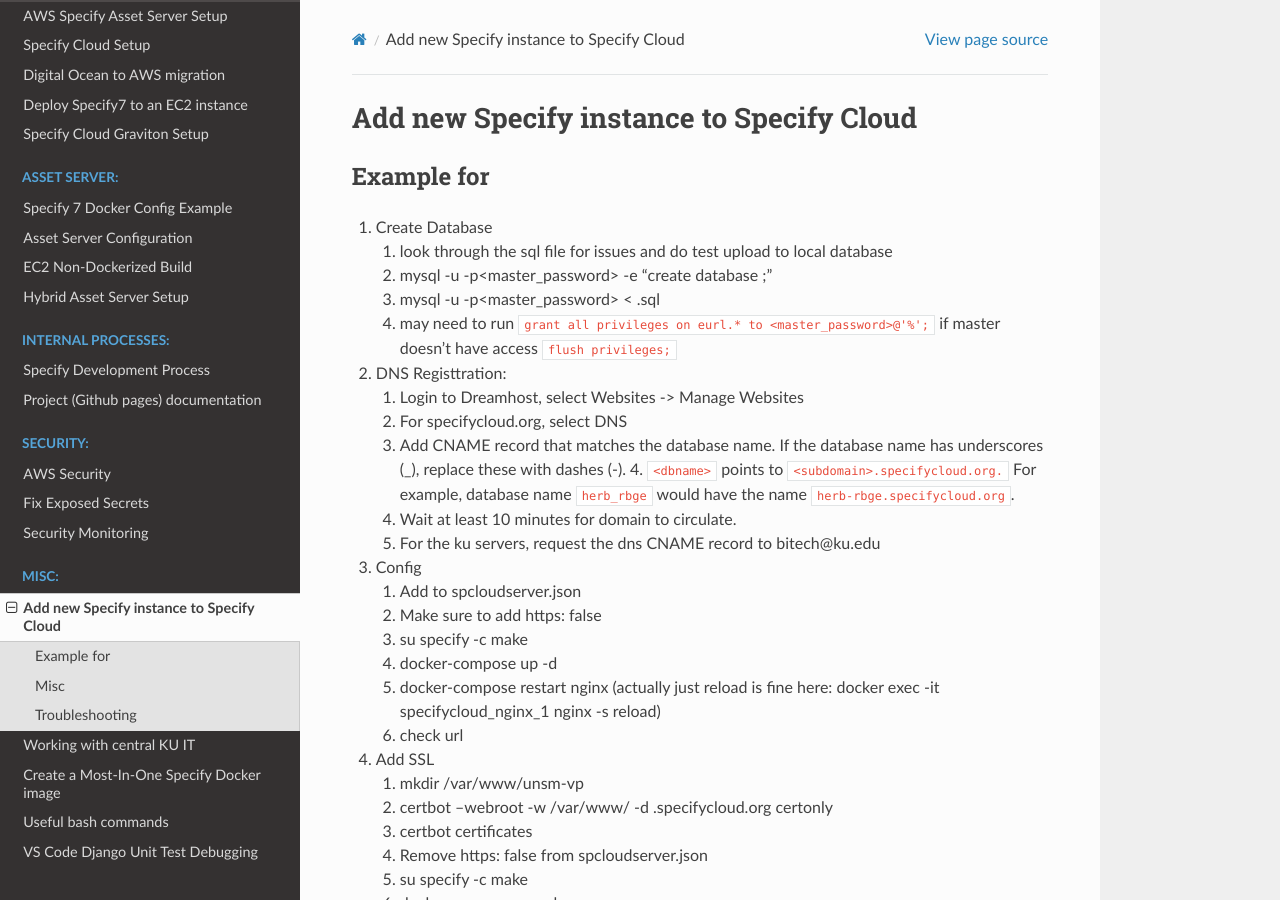
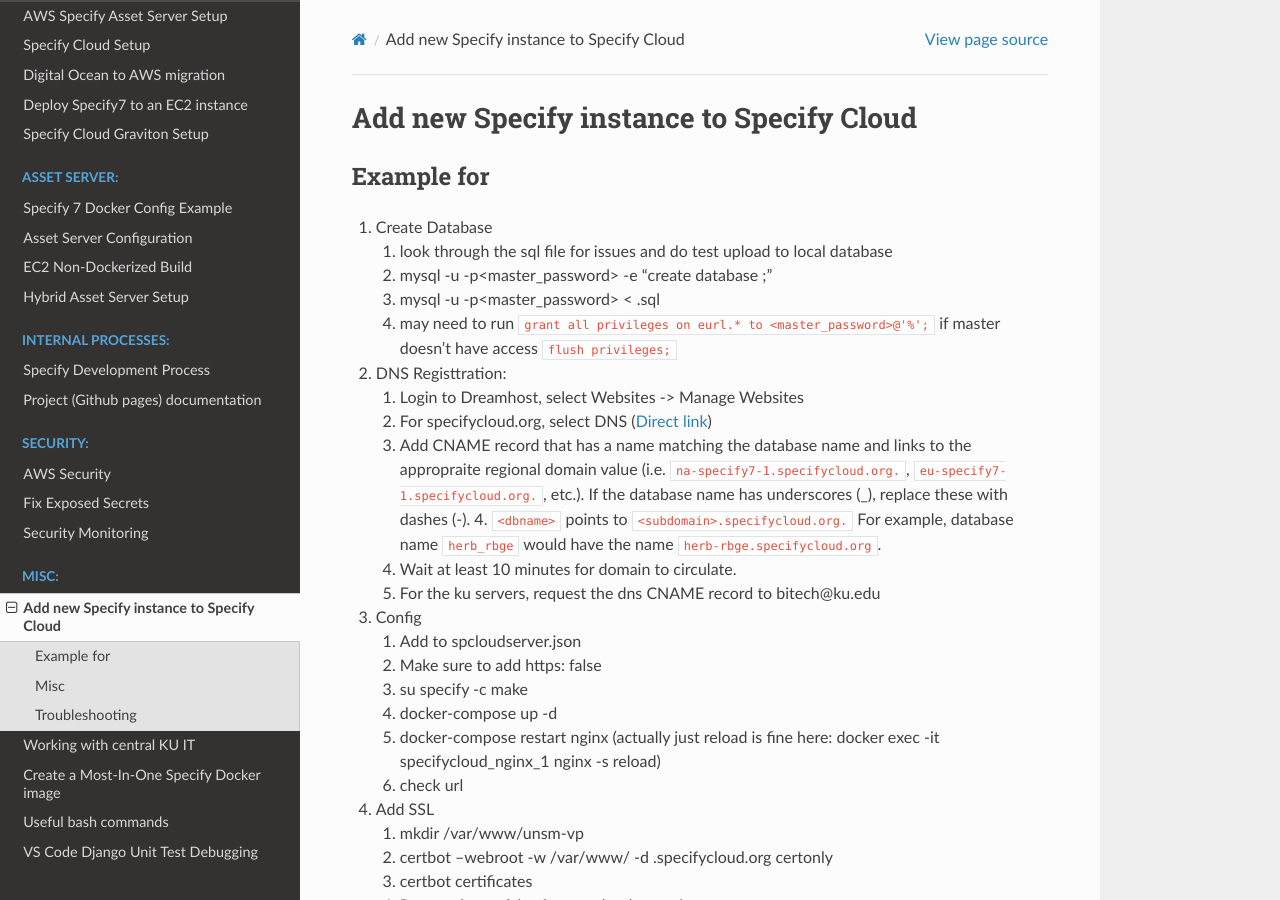
Before and after one commit to specify/specify.github.io, a Sphinx documentation site: the page built from sphinx/misc/add_new_instance_to_specify_cloud.md, in a window 1280 px wide and 900 px high. Built offline with Sphinx 7.4.7 and the Read the Docs theme 2.0.0, drawn with Linux system fonts in a browser that asks for light colours.

Commit message:
Add specific CNAME details

```diff
--- a/sphinx/misc/add_new_instance_to_specify_cloud.md
+++ b/sphinx/misc/add_new_instance_to_specify_cloud.md
@@ -10,8 +10,8 @@
        master doesn't have access `flush privileges;`
 2. DNS Registtration:
 	1. Login to Dreamhost, select Websites -> Manage Websites
-	2. For specifycloud.org, select DNS
-	3. Add CNAME record that matches the database name. If the database name has underscores (_), replace these with dashes (-).
+	2. For specifycloud.org, select DNS ([Direct link](https://panel.dreamhost.com/index.cgi?tree=domain.dashboard#/site/specifycloud.org/dns))
+	3. Add CNAME record that has a name matching the database name and links to the appropraite regional domain value (i.e. `na-specify7-1.specifycloud.org.`, `eu-specify7-1.specifycloud.org.`, etc.). If the database name has underscores (_), replace these with dashes (-).
 		4. `<dbname>` points to `<subdomain>.specifycloud.org.`
 		   For example, database name `herb_rbge` would have the name `herb-rbge.specifycloud.org`.
 	4. Wait at least 10 minutes for domain to circulate.
```
